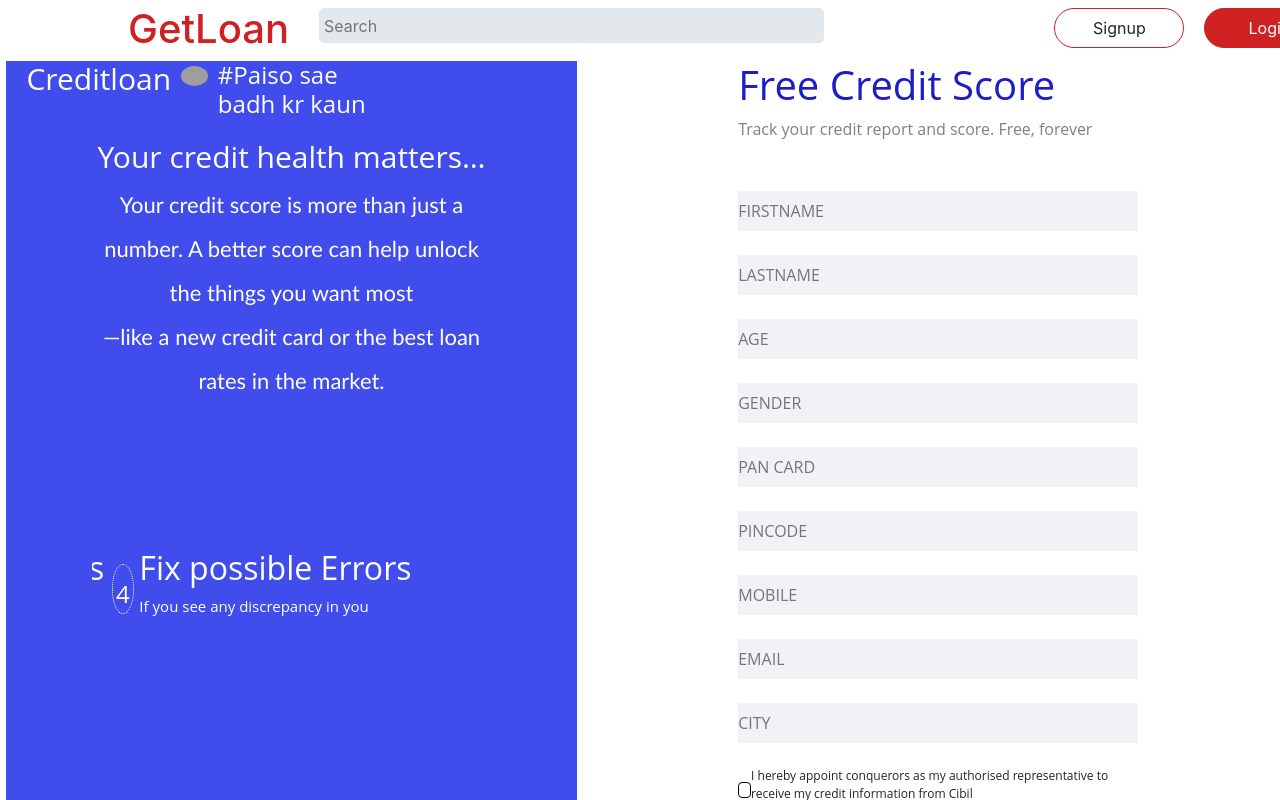
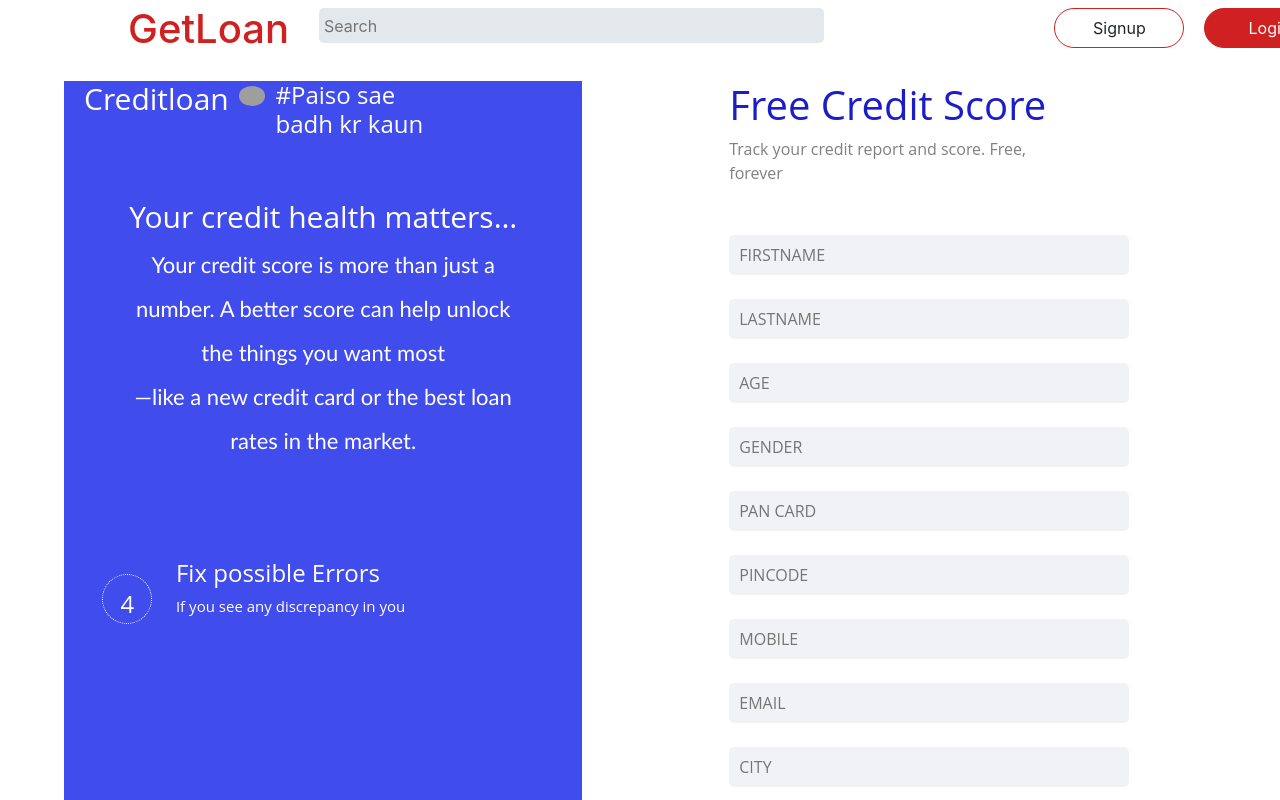
Before and after one commit to Milind74/creditcard, a React (Create React App) app in the folder client/: page /landing in a window 1280 px wide. Shown: the top 800 px of the page. Built offline with nearby package versions, Linux system fonts and the light colour scheme; grey boxes are pictures that could not be loaded.

Commit message:
file changed

```diff
--- a/client/src/App.jsx
+++ b/client/src/App.jsx
@@ -8,11 +8,13 @@ import Logout from './Component/Logout';
 import { initialState,reducer } from "./Reducer/reducer";
 import { Header } from "./Components/Header/Header";
 import { Cards } from "./Components/Cards/Cards";
+import { Dashboard } from "./Components/Dashboard/Dasboard";
 
 
  export const userContext=createContext();
   const Routing = () => {
     return (
+      <>
       <Switch>
         <Route exact path="/">
           <Header />
@@ -20,6 +22,7 @@ import { Cards } from "./Components/Cards/Cards";
         </Route>
 
         <Route path="/signup" component={Signup} />
+
         <Route path="/login">
           <Login />
         </Route>
@@ -31,6 +34,8 @@ import { Cards } from "./Components/Cards/Cards";
           <Logout />
         </Route>
       </Switch>
+      </>
+
     );
   }
 
--- a/client/src/Components/Form/Carousel.jsx
+++ b/client/src/Components/Form/Carousel.jsx
@@ -57,7 +57,7 @@ export const Carousel = () => {
           <div className={style.slidechild1}>
             <div className={style.slidechild}><h4 style={{textAlign:"center",marginTop:"15px"}}>1</h4></div>
             <div className={style.slidechild3}>
-              <h2>Track your Credit Health</h2>
+              <h4>Track your Credit Health</h4>
 
               <p style={{fontSize:"15px"}}>
               Fill the form on the right just once &<br /> monitor your credit
@@ -71,7 +71,7 @@ export const Carousel = () => {
           <div className={style.slidechild1}>
             <div className={style.slidechild}><h4 style={{textAlign:"center",marginTop:"15px"}}>2</h4></div>
             <div className={style.slidechild3}>
-              <h2>Get deep Insights</h2>
+              <h4>Get deep Insights</h4>
 
               <p style={{fontSize:"15px"}}>
               See what makes your score <br />  change & ways to improve
@@ -84,7 +84,7 @@ export const Carousel = () => {
           <div className={style.slidechild1}>
             <div className={style.slidechild}><h4 style={{textAlign:"center",marginTop:"15px"}}>3</h4></div>
             <div className={style.slidechild3}>
-              <h2>Make Better Decisions</h2>
+              <h4>Make Better Decisions</h4>
 
               <p style={{fontSize:"15px"}}>
               Personalised recommendations <br />
@@ -100,7 +100,7 @@ export const Carousel = () => {
           <div className={style.slidechild1}>
             <div className={style.slidechild}><h4 style={{textAlign:"center",marginTop:"15px"}}>4</h4></div>
             <div className={style.slidechild3}>
-              <h2>Fix possible Errors</h2>
+              <h4>Fix possible Errors</h4>
 
               <p style={{fontSize:"15px"}}>
                 If you see any discrepancy in you
--- a/client/src/Components/Form/Carousel.module.css
+++ b/client/src/Components/Form/Carousel.module.css
@@ -1,7 +1,7 @@
 .slideshow{
     margin: 0 auto;
     overflow: hidden;
-    max-width: 400px;
+    max-width: 500px;
     padding: 20px;
 }
 .slideshowSlider{
@@ -13,6 +13,8 @@
     height: 200px;
     width: 100%;
     border-radius: 40px;
+    /* border: 1px solid black; */
+
   }
   .slidechild1{
     width:100%;
@@ -23,8 +25,8 @@
     align-items: flex-start;
   }
   .slidechild{
-      width: 55px;
-      height: 50px;
+      width: 50px;
+       height: 50px;
       /* height: 300px; */
       border: 1px dotted white;
       border-radius: 50%;
@@ -35,7 +37,7 @@
     width: 80%;
     height: 200px;
     /* border: 1px solid black; */
-    margin-right: 60px;
+    /* margin-right: 60px; */
     margin-top: -10px;
     line-height: 1.5;
     margin-left: 5px;
--- a/client/src/Components/Form/Form.module.css
+++ b/client/src/Components/Form/Form.module.css
@@ -1,12 +1,13 @@
 /* *{border:1px solid black} */
 .container{
-    width:99%;
+    width:90%;
     height: auto;
     /* border: 1px solid black; */
     display:  grid;
     grid-template-columns: 45% 51%;
     margin: auto;
     font-family: Open Sans, Sans-Serif !important;
+    margin-top: 20px;
 
 }
 
@@ -19,7 +20,6 @@
 
 }
 
-
 .rightside>form{
     margin-top:50px ;
 }
@@ -27,6 +27,8 @@
     width: 400px;
     height: 40px;
     background-color: #f0f2f5;
+    padding-left: 10px;
+    border-radius:5px ;
     border: none;
     outline: none;
 
@@ -86,11 +88,14 @@
 }
 .leftchilddiv2 h3{
     font-size: 30px;
+    margin-top: 50px;
+
 }
 
 .leftchilddiv2{
+
     /* width: 400px ; */
-    height: 400px;
+    height: 350px;
     /* border:  1px solid black; */
     margin: auto;
     text-decoration-line: inherit;
--- a/client/src/Components/Form/Formdata.jsx
+++ b/client/src/Components/Form/Formdata.jsx
@@ -19,6 +19,13 @@ const FormData = () => {
   });
 
   const { firstname, lastname, age, gender,pan,pincode,email,mobile,city } = details;
+
+  const Civilscore=(max,min)=>{
+    return Math.floor(Math.random()*(max-min+1)+min)
+
+  }
+  console.log(Civilscore(1000,300))
+
 
   const handlechange = (e) => {
     // e.preventDefault()
```
Also changed, not shown: 1 other file (tests, documents, lock files or other folders).
